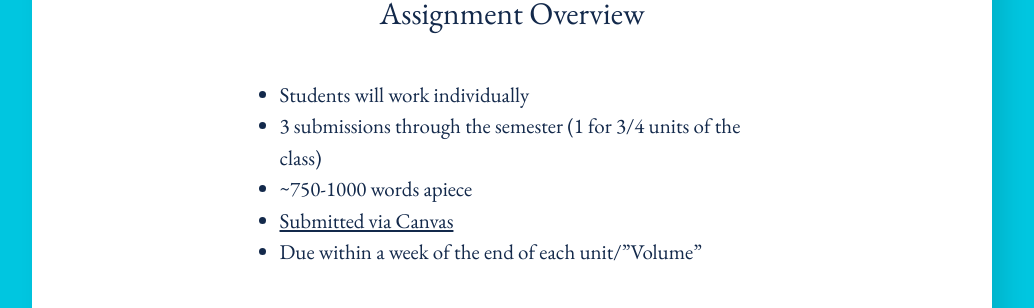
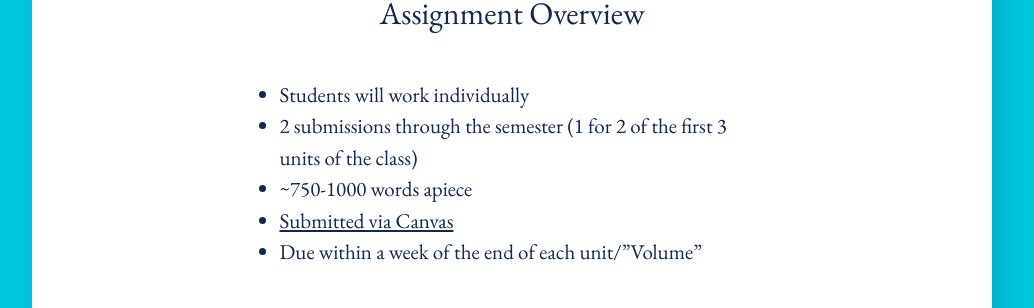
Before and after one commit to rccordell/s25bl, a Jekyll site: the page built from pages/assignments.md, in a window 1280 px wide. Shown: the part 3215-3523 px from the top of the page, without its empty margins (128-1162 px from the left). Built offline with Jekyll 4.4.1, drawn with Linux system fonts in a browser that asks for light colours.

Commit message:
update final weeks

```diff
--- a/pages/assignments.md
+++ b/pages/assignments.md
@@ -38,7 +38,7 @@ I will not collect your discussion prep each week. This does not mean, however,
 ### Assignment Overview
 
 + Students will work individually
-+ 3 submissions through the semester (1 for 3/4 units of the class)
++ 2 submissions through the semester (1 for 2 of the first 3 units of the class)
 + ~750-1000 words apiece
 + [Submitted via Canvas](https://canvas.illinois.edu/courses/52853/assignments)
 + Due within a week of the end of each unit/"Volume"
```
Also changed, not shown: schedule/10-interactive.md (+2 -0 lines), schedule/11-data.md (+1 -1 lines), schedule/12-code.md (+1 -1 lines), schedule/13-generative.md (+1 -1 lines).
